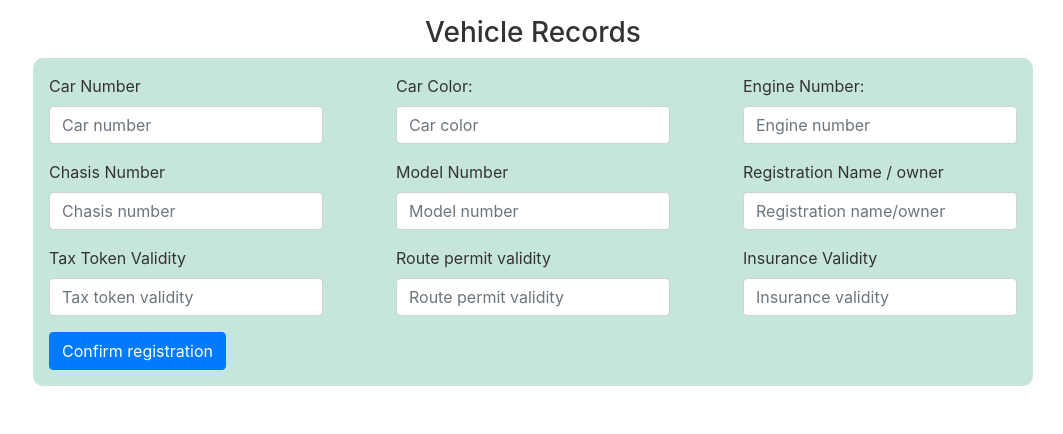
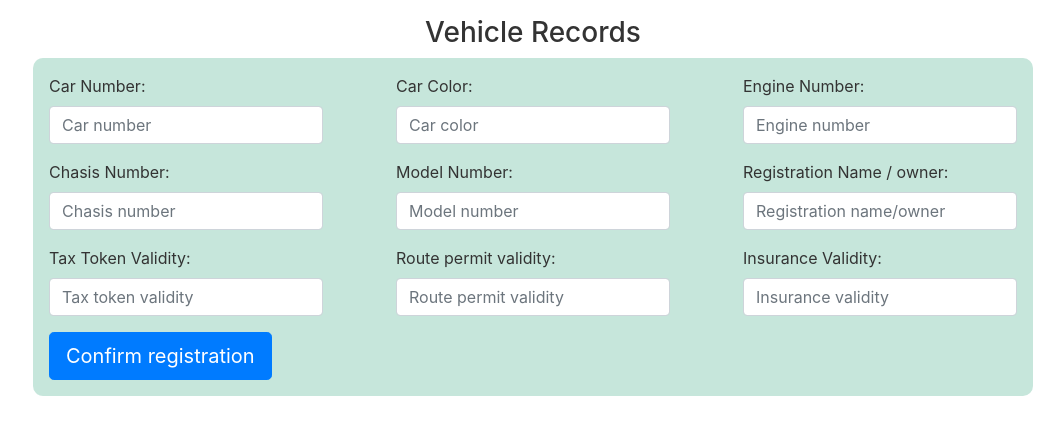
Before and after one commit to mydigita/mongo-office, a React (Create React App) app: page /mongo-office/vehicle-records in a window 1280 px wide. Shown: the top 434 px of the page, without its empty margins (217-1280 px from the left). Built offline with nearby package versions, Linux system fonts and the light colour scheme.

Commit message:
local update

```diff
--- a/src/components/vehicle-records.component.js
+++ b/src/components/vehicle-records.component.js
@@ -73,7 +73,7 @@ export default function VehicleRecords(){
                     <form onSubmit={onSubmitCarRegistration} className="form-light p-3">
                         <div className="d-flex flex-wrap justify-content-between">
                         <div className="form-group">
-                            <label>Car Number</label>
+                            <label>Car Number:</label>
                             <input type="text" placeholder="Car number" className="form-control" required/>
                         </div>
                         <div className="form-group">
@@ -87,34 +87,34 @@ export default function VehicleRecords(){
                         </div>
                         <div className="d-flex flex-wrap justify-content-between">
                         <div className="form-group">
-                            <label>Chasis Number</label>
+                            <label>Chasis Number:</label>
                             <input type="text" placeholder="Chasis number" className="form-control" required/>
                         </div>
                         <div className="form-group">
-                            <label>Model Number</label>
+                            <label>Model Number:</label>
                             <input type="text" placeholder="Model number" className="form-control" required/>
                         </div>
 
                         <div className="form-group">
-                            <label>Registration Name / owner</label>
+                            <label>Registration Name / owner:</label>
                             <input type="text" placeholder="Registration name/owner" className="form-control" required/>
                         </div>
                         </div>
                         <div className="d-flex flex-wrap justify-content-between">
                         <div className="form-group">
-                            <label>Tax Token Validity</label>
+                            <label>Tax Token Validity:</label>
                             <input type="text" placeholder="Tax token validity" className="form-control" required/>
                         </div>
                         <div className="form-group">
-                            <label>Route permit validity</label>
+                            <label>Route permit validity:</label>
                             <input type="text" placeholder="Route permit validity" className="form-control" required/>
                         </div>
                         <div className="form-group">
-                            <label>Insurance Validity</label>
+                            <label>Insurance Validity:</label>
                             <input type="text" placeholder="Insurance validity" className="form-control" required/>
                         </div>
                         </div>
-                        <button type="submit" className="btn btn-primary">Confirm registration</button>
+                        <button type="submit" className="btn btn-primary btn-lg">Confirm registration</button>
                     </form>
                 </div>
 
```
